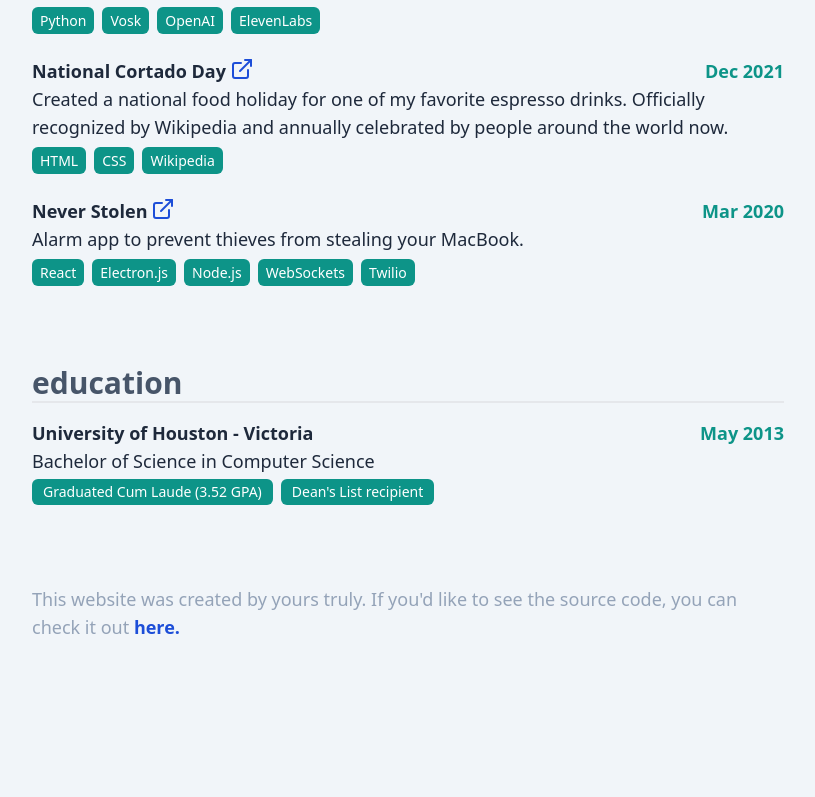
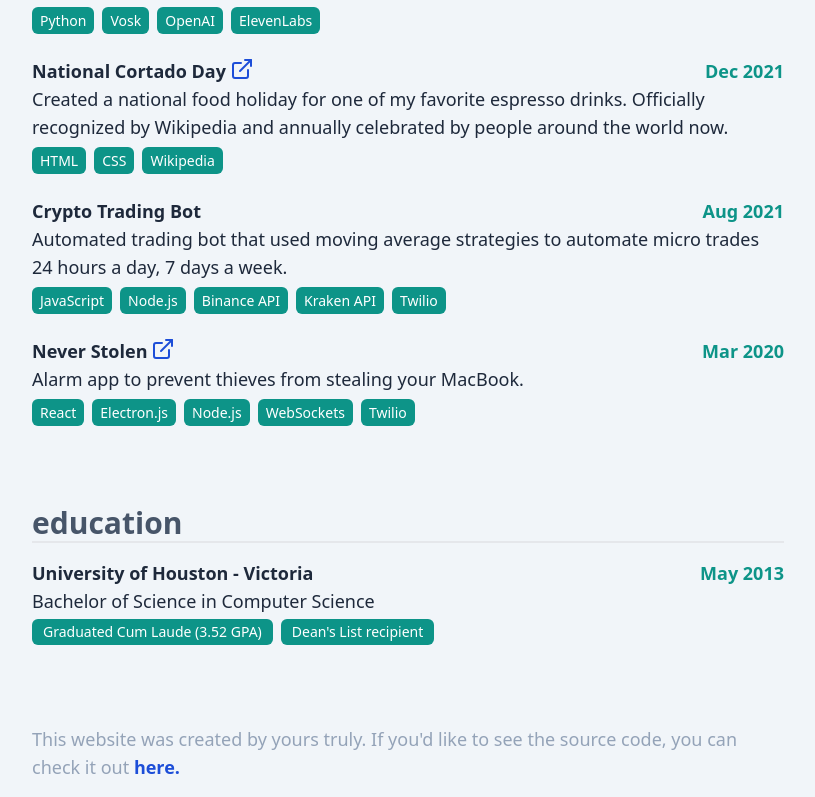
Before and after one commit to thechori/ryanteodoro.com-v2-frontend, a React (Vite) app: page / in a window 1280 px wide. Shown: the part 3285-4082 px from the top of the page, without its empty margins (424-1239 px from the left). Before the commit the page ends 3942 px from the top, so only its background shows below. Built offline with nearby package versions, Linux system fonts and the light colour scheme.

Commit message:
add bitcoin trading bot to projects

```diff
--- a/src/data/projects.ts
+++ b/src/data/projects.ts
@@ -45,6 +45,15 @@ export const projects: PersonalProject[] = [
     additionalTags: []
   },
   {
+    title: "Crypto Trading Bot",
+    description:
+      "Automated trading bot that used moving average strategies to automate micro trades 24 hours a day, 7 days a week.",
+    url: null,
+    date: new Date(2021, 7),
+    tags: ["JavaScript", "Node.js", "Binance API", "Kraken API", "Twilio"],
+    additionalTags: []
+  },
+  {
     title: "Never Stolen",
     description: "Alarm app to prevent thieves from stealing your MacBook.",
     url: "https://neverstolen.ryanteodoro.com",
```
